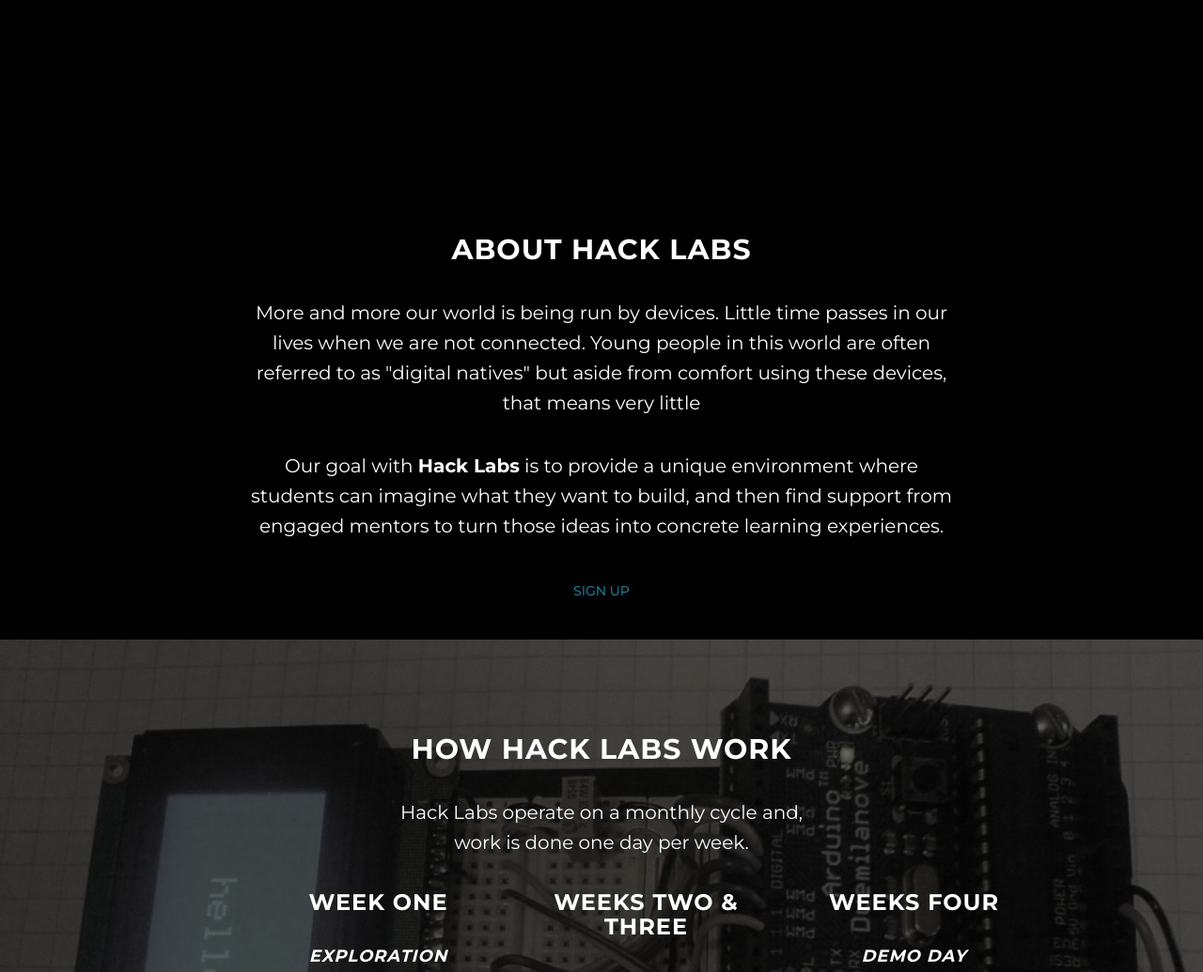
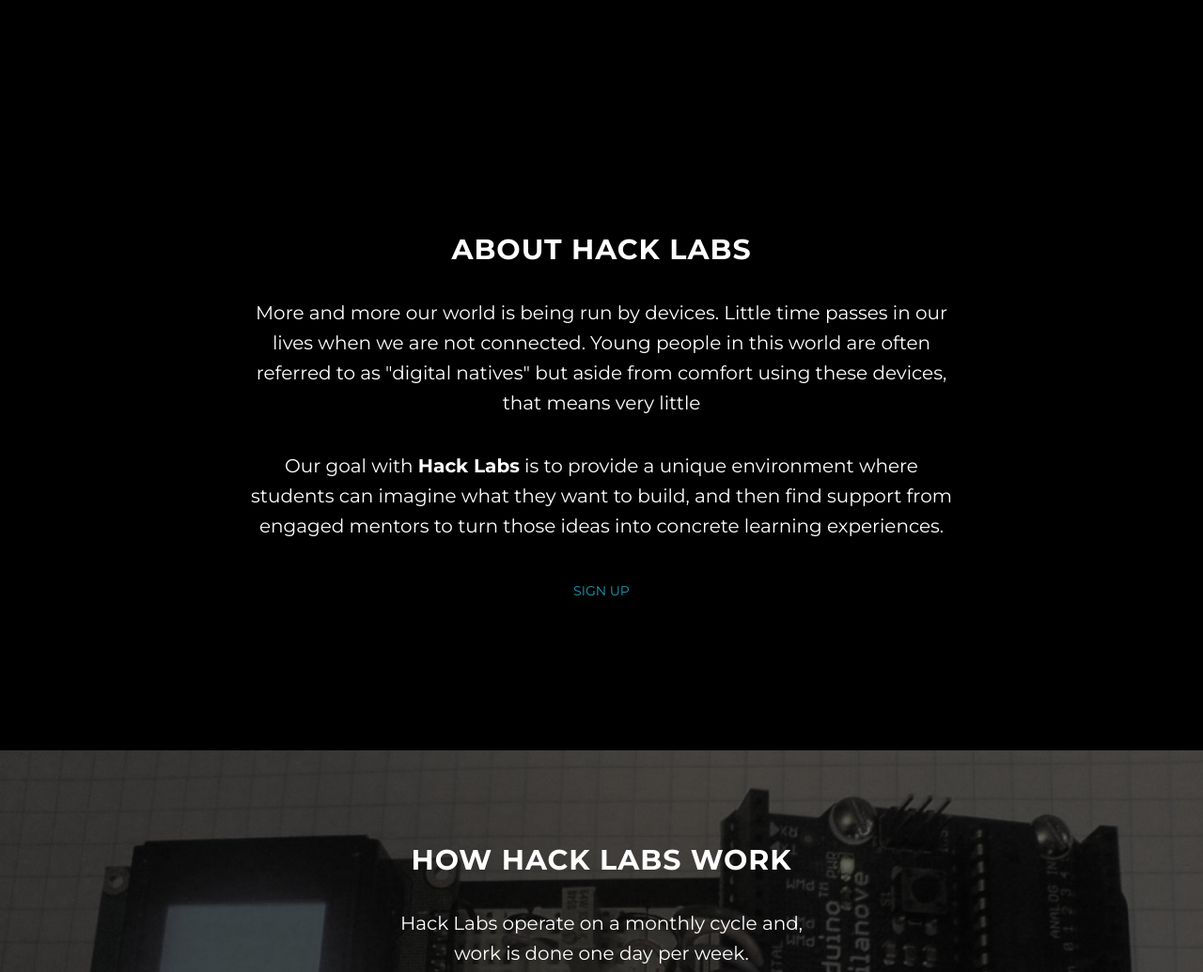
Before and after one commit to powellc/hacklabs, a Django app: template hacklabs/templates/account/account_inactive.html in a window 1280 px wide. Shown: the part 821-1856 px from the top of the page at 94% size. Run offline with Django 3.2, Linux system fonts and the light colour scheme; the template is opened without the code that fills it, so the values that code supplies are empty; some libraries are stand-ins or nearby versions.

```diff
--- a/hacklabs/static/css/grayscale.css
+++ b/hacklabs/static/css/grayscale.css
@@ -361,3 +361,5 @@ img::-moz-selection {
 body {
     webkit-tap-highlight-color: rgba(255,255,255,.2);
 }
+
+#about { min-height:800px;  }
```
Also changed, not shown: 1 other file.
